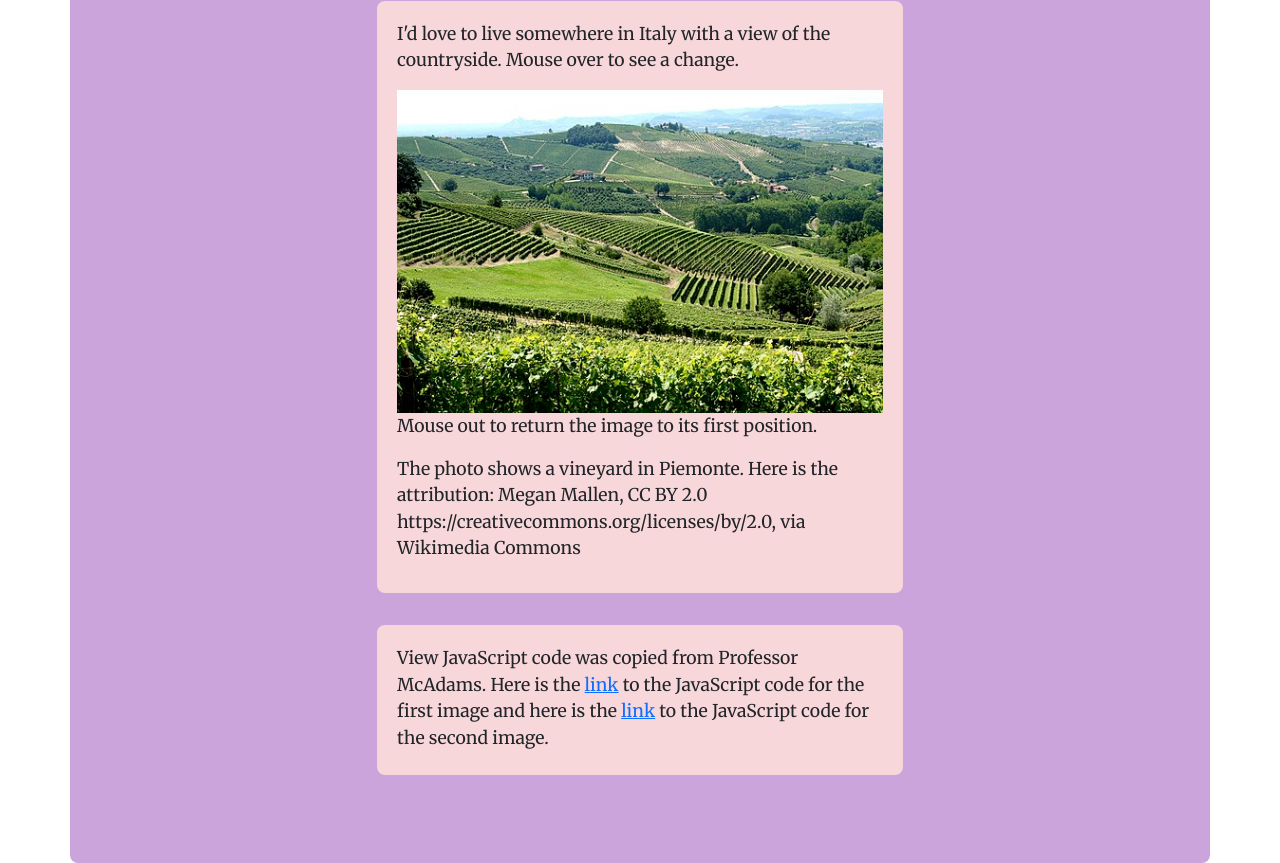
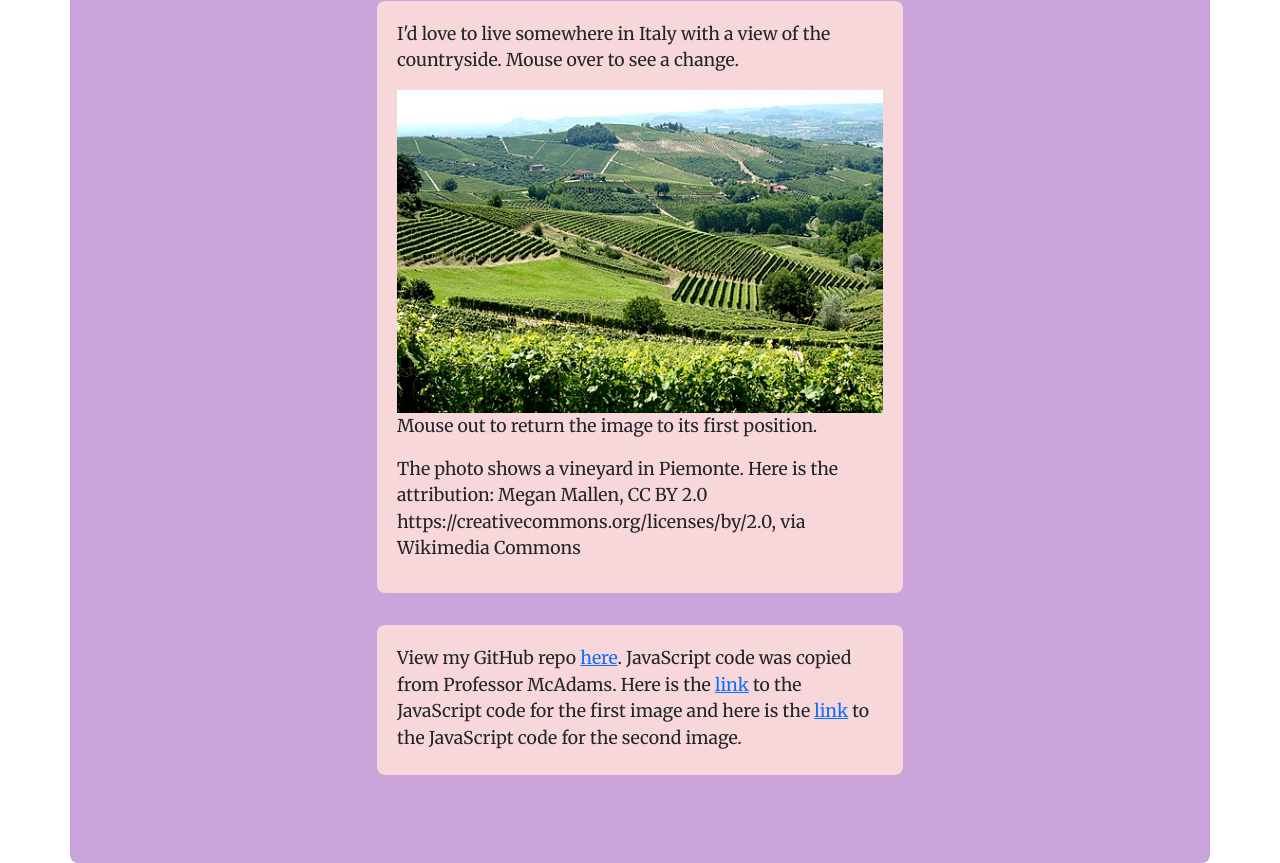
Before and after one commit to kaijohnsen/assignment-10, a plain HTML site: page index.html in a window 1280 px wide. Shown: the part 417-1280 px from the top of the page. Drawn offline with nearby package versions, Linux system fonts and the light colour scheme.

Commit message:
updated GitHub link

```diff
--- a/index.html
+++ b/index.html
@@ -48,7 +48,7 @@
                     </div>
 
                     <div class="link">
-                        <p>View <a href=""> </a> JavaScript code was copied from Professor McAdams. Here is the <a href="https://jsfiddle.net/macloo/h0zs5uyL/">link</a> to the JavaScript code for the first image and here is the <a href="https://jsfiddle.net/macloo/z6mq5x2c/">link</a> to the JavaScript code for the second image.</p>
+                        <p>View my GitHub repo <a href="https://github.com/kaijohnsen/assignment-10">here</a>. JavaScript code was copied from Professor McAdams. Here is the <a href="https://jsfiddle.net/macloo/h0zs5uyL/">link</a> to the JavaScript code for the first image and here is the <a href="https://jsfiddle.net/macloo/z6mq5x2c/">link</a> to the JavaScript code for the second image.</p>
                     </div>
 
                     <script src="js/assignment-10.js"></script>
```
